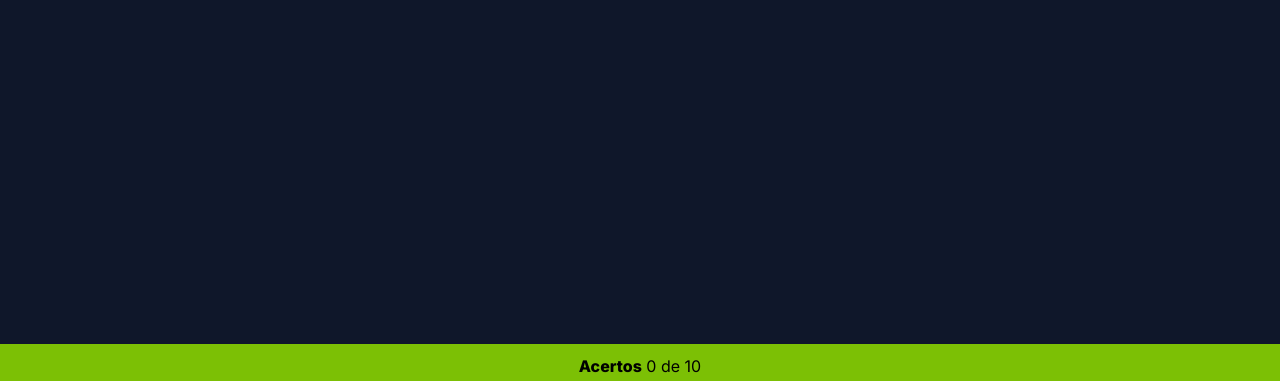
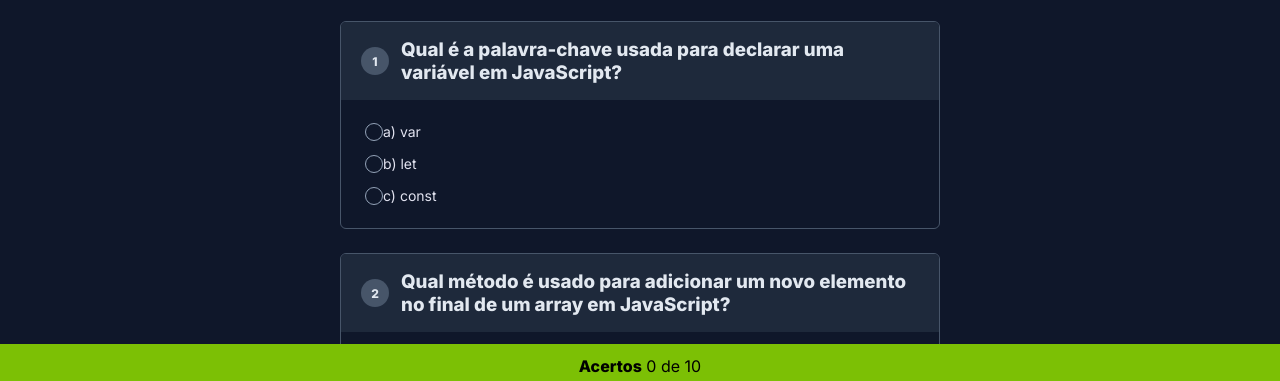
Before and after one commit to RonaldoDevBR/app-teste-conhecimento, a plain HTML site: page index.html in a window 1280 px wide. Shown: the part 412-793 px from the top of the page. Drawn offline with Linux system fonts and the light colour scheme.

Commit message:
Update index.html

```diff
--- a/index.html
+++ b/index.html
@@ -37,6 +37,6 @@
        <span>0 de 10</span>
       </div>
       </main>
-      <script src-"./index.js"></script>
+      <script src="./index.js"></script>
 </body>
 </html>
```
